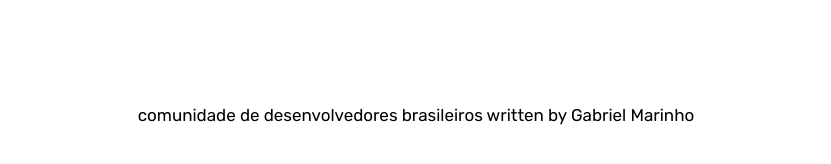
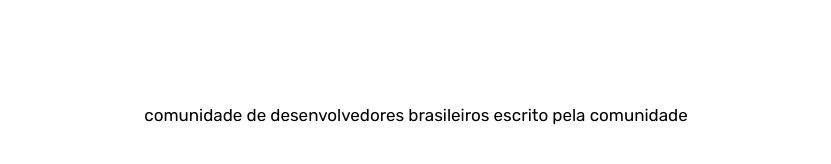
Before and after one commit to bybrunodotdev/javascriptbrasil.github.io, a Jekyll site: the page built from index.html, in a window 1280 px wide and 900 px high, scrolled down 3876 px. Shown: the part 706-870 px from the top of the window, without its empty margins (224-1055 px from the left). Built offline with Jekyll 4.4.1, drawn with Linux system fonts in a browser that asks for light colours; some web fonts are replaced; the list of posts is cut into pages by our own code.

Commit message:
Update footer.html

```diff
--- a/_includes/main/footer.html
+++ b/_includes/main/footer.html
@@ -1,4 +1,4 @@
 <footer>
     <span>{{ site.blog.description }}</span>
-    <span>written by {{ site.author.fullname }}</span>
+    <span>escrito pela comunidade</span>
 </footer>
```
